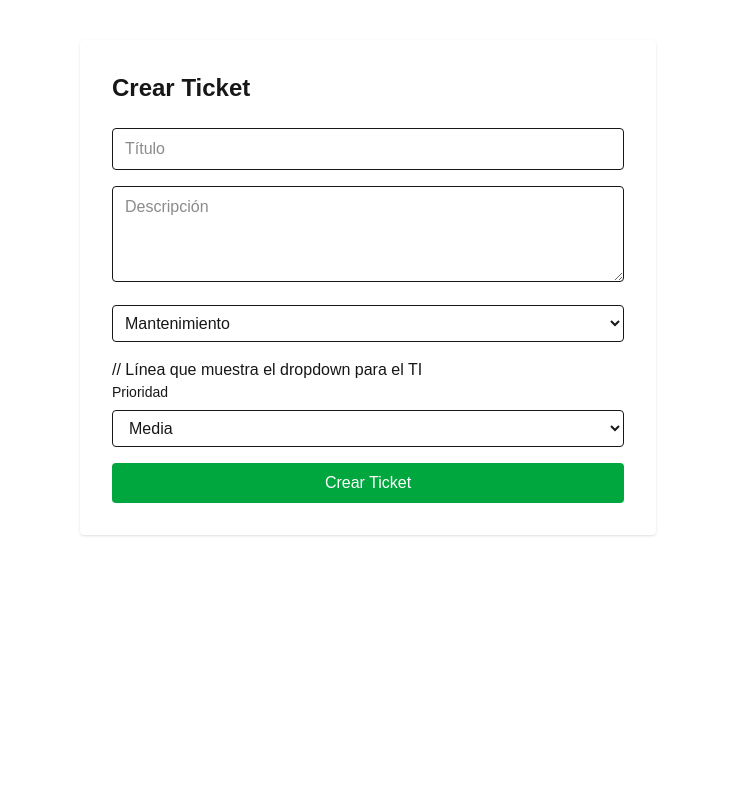
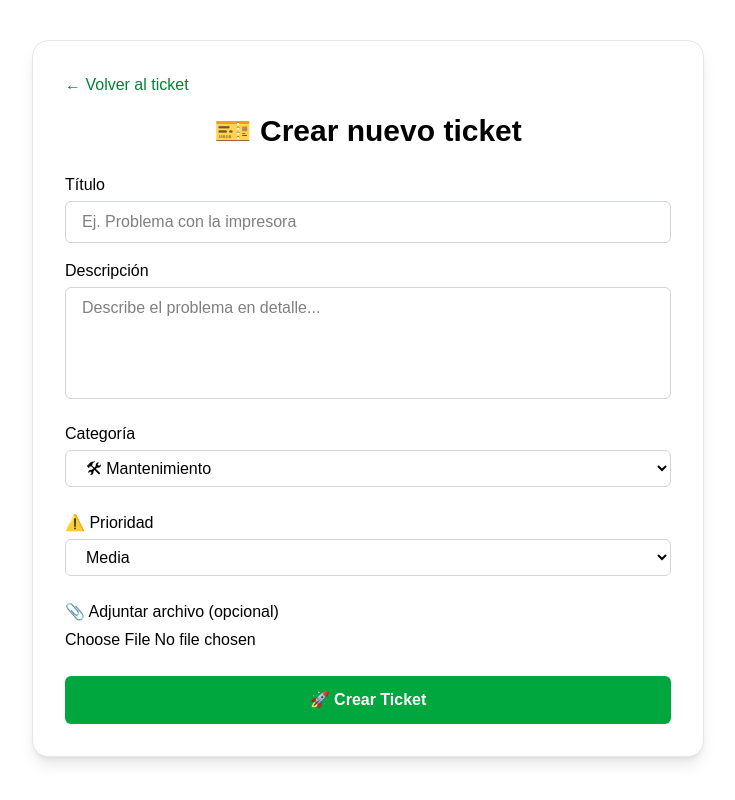
Before and after one commit to GIAN2015/tickets-front, a Next.js app: page /tickets/new in a window 1280 px wide. Shown: the whole page, without its empty margins (272-1007 px from the left). Built offline with nearby package versions, Linux system fonts and the light colour scheme.

Commit message:
last commit

```diff
--- a/package.json
+++ b/package.json
@@ -9,6 +9,7 @@
     "lint": "next lint"
   },
   "dependencies": {
+    "@emailjs/browser": "^4.4.1",
     "axios": "^1.10.0",
     "jwt-decode": "^4.0.0",
     "next": "^15.4.2",
--- a/src/app/dashboard/page.tsx
+++ b/src/app/dashboard/page.tsx
@@ -6,7 +6,7 @@ import TicketStatusChanger from '@/components/TicketStatusChanger';
 import Link from 'next/link';
 import { jwtDecode } from 'jwt-decode';
 import { useParams } from 'next/navigation';
-
+import { useRouter } from 'next/navigation';
 
 
 
@@ -17,7 +17,6 @@ interface Usuario {
   email: string;
   role: string;
 }
-
 export default function Dashboard() {
   const [tickets, setTickets] = useState([]);
   const [userRole, setUserRole] = useState('');
@@ -26,8 +25,13 @@ export default function Dashboard() {
   const [usuarios, setUsuarios] = useState<Usuario[]>([]);
   const [usuarioSeleccionado, setUsuarioSeleccionado] = useState<number | null>(null);
   const [userId, setUserId] = useState<number | null>(null);
+  const [estadoSeleccionado, setEstadoSeleccionado] = useState<string | null>(null);
+  const router = useRouter();
 
-
+  const handleLogout = () => {
+    localStorage.removeItem('token');
+    router.push('/login');
+  };
   const confirmarResolucion = async (ticketId: number) => {
     try {
       const data = await confirmarResolucionTicket(ticketId);
@@ -101,17 +105,61 @@ export default function Dashboard() {
       });
   }, []);
 
+
+
   return (
-    <div className="p-8">
-      <h1 className="text-2xl font-bold mb-4">Mis Tickets</h1>
-      <div className="mb-4">
-        <label className="block mb-1 text-sm font-medium text-gray-700">Filtrar por usuario:</label>
+    <div className="p-8 max-w-7xl mx-auto text-white">
+      {/* Botón de logout */}
+      <button
+        onClick={handleLogout}
+        className="flex items-center gap-2 px-4 py-2 bg-red-600 text-white rounded-xl hover:bg-red-700 transition duration-200 shadow-md mb-6"
+      >
+        <svg
+          xmlns="http://www.w3.org/2000/svg"
+          className="h-5 w-5"
+          fill="none"
+          viewBox="0 0 24 24"
+          stroke="currentColor"
+          strokeWidth={2}
+        >
+          <path
+            strokeLinecap="round"
+            strokeLinejoin="round"
+            d="M17 16l4-4m0 0l-4-4m4 4H7m6 4v1a2 2 0 11-4 0v-1m4-4V9a4 4 0 10-8 0v1"
+          />
+        </svg>
+        Cerrar sesión
+      </button>
+
+      <h1 className="text-3xl font-bold mb-6">📋 Mis Tickets</h1>
+
+      {/* Botones de navegación */}
+      <div className="flex flex-wrap gap-3 mb-6">
+        <Link
+          href="/tickets/new"
+          className="bg-blue-600 hover:bg-blue-700 text-white px-4 py-2 rounded font-medium transition"
+        >
+          ➕ Crear Nuevo Ticket
+        </Link>
+        <a
+          href="/tickets/completados"
+          className="bg-blue-600 hover:bg-blue-700 text-white px-4 py-2 rounded font-medium transition"
+        >
+          ✅ Ver Tickets Completados
+        </a>
+      </div>
+
+      {/* Filtros */}
+      <div className="flex flex-col md:flex-row gap-4 mb-6">
+        {userRole === 'ti' && (
+          <div className="flex flex-col">
+            <label className="text-sm font-semibold mb-1 ">👤 Filtrar por usuario:</label>
             <select
               value={usuarioSeleccionado ?? ''}
               onChange={(e) => setUsuarioSeleccionado(e.target.value ? parseInt(e.target.value) : null)}
-          className="border border-gray-300 rounded px-2 py-1"
+              className="border border-gray-500 rounded px-3 py-2 text-white"
             >
-          <option value="">Todos</option>
+              <option value="">Todos los usuarios</option>
               {usuarios.map((usuario) => (
                 <option key={usuario.id} value={usuario.id}>
                   {usuario.username || usuario.email}
@@ -119,97 +167,105 @@ export default function Dashboard() {
               ))}
             </select>
           </div>
-      <div className="grid grid-cols-1 gap-4">
+        )}
 
+        <div className="flex flex-col">
+          <label className="text-sm font-semibold mb-1">📌 Estado de Tickets:</label>
+          <select
+            value={estadoSeleccionado ?? ''}
+            onChange={(e) => setEstadoSeleccionado(e.target.value || null)}
+            className="border border-gray-500 rounded px-3 py-2 text-white"
+          >
+            <option value="">Todos los estados</option>
+            <option value="asignado">Asignado</option>
+            <option value="en progreso">En Progreso</option>
+            <option value="resuelto">Resuelto</option>
+          </select>
+        </div>
+      </div>
+
+      {/* Tabla de Tickets */}
+      <div className="overflow-x-auto">
+        <table className="min-w-full bg-gray-800 text-white border border-gray-600 rounded-lg">
+          <thead>
+            <tr className="bg-gray-700 text-left">
+              <th className="px-4 py-2 border border-gray-600">#</th>
+              <th className="px-4 py-2 border border-gray-600">Título</th>
+              <th className="px-4 py-2 border border-gray-600">Descripción</th>
+              <th className="px-4 py-2 border border-gray-600">Estado</th>
+              <th className="px-4 py-2 border border-gray-600">Prioridad</th>
+              <th className="px-4 py-2 border border-gray-600">Categoría</th>
+              <th className="px-4 py-2 border border-gray-600">Creador</th>
+              <th className="px-4 py-2 border border-gray-600">Solicitante</th>
+              <th className="px-4 py-2 border border-gray-600">Acciones</th>
+            </tr>
+          </thead>
+          <tbody>
             {tickets
+              .filter((ticket: any) => !estadoSeleccionado || ticket.status === estadoSeleccionado)
               .filter((ticket: any) => ticket.status !== 'completado')
-          .filter((ticket: any) => {
-            // Mostrar si fue creado por el usuario o solicitado por él
-            return (
+              .filter((ticket: any) =>
                 !usuarioSeleccionado ||
                 ticket.creator?.id === usuarioSeleccionado ||
                 ticket.usuarioSolicitante?.id === usuarioSeleccionado
-            );
-          })
-
-
-
-
-          .map((ticket: any) => (
-            <div key={ticket.id} className="p-4 border rounded shadow">
-              <h2 className="text-xl font-semibold">{ticket.title}</h2>
-              <p className="text-gray-600">{ticket.description}</p>
-              <p className="text-sm text-blue-600">Estado: {ticket.status}</p>
-              <p className="text-sm text-red-600">Prioridad: {ticket.prioridad}</p>
-              <p className="text-sm text-green-600">Categoría: {ticket.categoria}</p>
-              {ticket.creator && (
-                <><p className="text-sm text-gray-500">
-                  Creado por: {ticket.creator.username || ticket.creator.email}
-                </p><p className="text-sm text-gray-500">
-                    Solicitante: {ticket.usuarioSolicitante?.username || 'Ninguno'}                  </p></>
-
-
-              )}
+              )
+              .sort((a: any, b: any) => new Date(b.createdAt).getTime() - new Date(a.createdAt).getTime())
+              .map((ticket: any, index: number) => (
+                <tr key={ticket.id} className="border-t border-gray-700">
+                  <td className="px-4 py-2">{index + 1}</td>
+                  <td className="px-4 py-2">{ticket.title}</td>
+                  <td className="px-4 py-2">{ticket.description}</td>
+                  <td className="px-4 py-2">{ticket.status}</td>
+                  <td className="px-4 py-2">{ticket.prioridad}</td>
+                  <td className="px-4 py-2">{ticket.categoria}</td>
+                  <td className="px-4 py-2">
+                    {ticket.creator?.username || ticket.creator?.email}
+                  </td>
+                  <td className="px-4 py-2">
+                    {ticket.usuarioSolicitante?.username || 'Ninguno'}
+                  </td>
+                  <td className="px-4 py-2 space-y-1">
                     <TicketStatusChanger
                       ticketId={ticket.id}
                       currentStatus={ticket.status}
                       currentPrioridad={ticket.prioridad}
                       confirmadoPorUsuario={ticket.confirmadoPorUsuario}
-                rechazadoPorUsuario={ticket.rechazadoPorUsuario
-                }
+                      rechazadoPorUsuario={ticket.rechazadoPorUsuario}
                       onStatusChanged={(newStatus) => {
-                  setTickets(prev =>
-                    prev.map(t =>
-                      t.id === ticket.id ? { ...t, status: newStatus } : t
-                    )
+                        setTickets((prev) =>
+                          prev.map((t) => (t.id === ticket.id ? { ...t, status: newStatus } : t))
                         );
                       }}
                       onPrioridadChanged={(newPrioridad) => {
-                  setTickets(prev =>
-                    prev.map(t =>
-                      t.id === ticket.id ? { ...t, prioridad: newPrioridad } : t
-                    )
+                        setTickets((prev) =>
+                          prev.map((t) => (t.id === ticket.id ? { ...t, prioridad: newPrioridad } : t))
                         );
                       }}
                     />
-
                     {userRole === 'user' &&
                       ticket.status === 'resuelto' &&
-                !ticket.confirmadoPorUsuario && ( // esta línea es clave
-                  <div className="flex gap-2 mt-2">
+                      !ticket.confirmadoPorUsuario && (
+                        <div className="flex flex-col gap-2 mt-2">
                           <button
                             onClick={() => confirmarResolucion(ticket.id)}
-                      className="bg-green-500 text-white px-4 py-1 rounded"
+                            className="bg-green-600 hover:bg-green-700 text-white px-2 py-1 rounded text-xs"
                           >
-                      Confirmar resolución
+                            ✅ Confirmar
                           </button>
                           <button
                             onClick={() => rechazarResolucion(ticket.id)}
-                      className="bg-red-500 text-white px-4 py-1 rounded"
+                            className="bg-red-600 hover:bg-red-700 text-white px-2 py-1 rounded text-xs"
                           >
-                      Rechazar resolución
+                            ❌ Rechazar
                           </button>
                         </div>
                       )}
-
-
-
+                  </td>
+                </tr>
+              ))}
+          </tbody>
+        </table>
       </div>
-          ))}
-      </div>
-
-
-      <Link
-        href="/tickets/new"
-        className="inline-block bg-blue-600 text-white px-4 py-2 rounded mb-4 mt-6"
-      >
-        Crear Nuevo Ticket
-      </Link>
-
-      <a href="/tickets/completados" className="block px-4 py-2 hover:bg-gray-100">
-        Ver Tickets Completados
-      </a>
-
     </div>
   );
 }
--- a/src/app/tickets/new/page.tsx
+++ b/src/app/tickets/new/page.tsx
@@ -4,7 +4,7 @@ import { useState, useEffect } from 'react';
 import { useRouter } from 'next/navigation';
 import { createTicket, getUsuarios } from '@/lib/api';
 import { jwtDecode } from 'jwt-decode';
-
+import emailjs from '@emailjs/browser';
 interface DecodedUser {
   id: number;
   role: 'user' | 'ti' | 'admin'; // ajusta si hay más roles
@@ -28,14 +28,18 @@ export default function NewTicketPage() {
   const [estado, setEstado] = useState('Pendiente');
   const [role, setRole] = useState('');
   const [user, setUser] = useState<DecodedUser | null>(null);
+  const [usuarioSolicitanteEmail, setUsuarioSolicitanteEmail] = useState('');
+
   const categorias = [
-    { label: 'Mantenimiento', value: 'mantenimiento' },
-    { label: 'Hardware', value: 'hardware' },
-    { label: 'Software', value: 'software' },
-    { label: 'Redes', value: 'redes' },
-    { label: 'Otros', value: 'otros' },
+    { label: '🛠 Mantenimiento', value: 'mantenimiento' },
+    { label: '💻 Hardware', value: 'hardware' },
+    { label: '🧑‍💻 Software', value: 'software' },
+    { label: '🌐 Redes', value: 'redes' },
+    { label: '📦 Otros', value: 'otros' },
   ];
+
   const [categoria, setCategoria] = useState('mantenimiento');
+  const [file, setFile] = useState<File | null>(null);
 
 
 
@@ -94,7 +98,7 @@ export default function NewTicketPage() {
       });
       const data = await res.json();
 
-      console.log('Respuesta cruda:', data); // 👈 revisa esto
+      console.log('Respuesta cruda:', data);
 
       setUsuarios(data);
     } catch (error) {
@@ -128,6 +132,12 @@ export default function NewTicketPage() {
         creatorId: creadoPorId, // 👈 ahora es un número correcto
       };
 
+      if (file) {
+        const formData = new FormData();
+        formData.append('archivo', file); // nombre del campo que tu backend espera
+        // Aquí puedes usar formData para enviar el archivo si tu backend lo espera
+        // Por ejemplo: await createTicket(formData, token);
+      }
       // Si el usuario es TI, debe seleccionar un solicitante
       if (decoded.role.toLowerCase() === 'ti') {
         if (!usuarioSolicitanteId) {
@@ -138,43 +148,88 @@ export default function NewTicketPage() {
         ticketData.usuarioSolicitanteId = Number(usuarioSolicitanteId); // 👈 asegúrate de que es número
       }
 
-      console.log('Datos que se envían:', ticketData); // ✅ solo aquí, cuando todo esté listo
+      console.log('Datos que se envían:', ticketData);
       await createTicket(ticketData, token);
+      const nuevoTicket = await createTicket(ticketData, token);
 
-      alert('Ticket creado con éxito');
+
+      const fechaActual = new Date().toLocaleString();
+
+      // const templateParams = {
+      //   id: nuevoTicket.id,
+      //   name: decoded.username,
+      //   email: usuarioSolicitanteEmail || (usuarios.find(u => u.id === Number(usuarioSolicitanteId))?.email ?? ''), // 👈 Aquí se usa el solicitante si existe
+      //   // email2: decoded.email,
+      //   title,
+      //   category: categoria,
+      //   priority: prioridad,
+      //   message: description,
+      //   time: fechaActual,
+      // };
+
+      // await emailjs.send(
+      //   'service_abc123',
+      //   'template_j8exnay',
+      //   templateParams,
+      //   'FBQ9PmnOeJKELISx3'
+      // );
+
+      alert('Ticket creado y notificación enviada con éxito');
       router.push('/dashboard');
     } catch (err) {
       console.error(err);
-      alert('Error al crear ticket');
+      alert('Error al crear ticket o enviar correo');
     }
   }
 
 
 
   return (
-    <div className="max-w-xl mx-auto mt-10 bg-white p-8 rounded shadow">
-      <h1 className="text-2xl font-bold mb-6">Crear Ticket</h1>
-      <form onSubmit={handleSubmit} className="space-y-4">
+
+    <div className="max-w-2xl mx-auto mt-10 bg-white p-8 rounded-2xl shadow-lg border border-gray-200">
+      {/* Botón de volver */}
+      <button
+        type="button"
+        onClick={() => router.push('/dashboard')}
+        className="mb-4 flex items-center text-green-700 hover:text-green-900 font-medium transition"
+      >
+        ← Volver al ticket
+      </button>
+
+      {/* Título */}
+      <h1 className="text-3xl font-bold text-black mb-6 text-center">🎫 Crear nuevo ticket</h1>
+
+      <form onSubmit={handleSubmit} className="space-y-6">
+        <div className="space-y-4">
+          <div>
+            <label className="block font-medium text-black mb-1">Título</label>
             <input
               type="text"
-          placeholder="Título"
               value={title}
               onChange={(e) => setTitle(e.target.value)}
+              placeholder="Ej. Problema con la impresora"
               required
-          className="w-full border px-3 py-2 rounded"
+              className="w-full border border-gray-300 px-4 py-2 rounded-md focus:ring-2 focus:ring-green-500 outline-none text-black"
             />
+          </div>
 
+          <div>
+            <label className="block font-medium text-black mb-1">Descripción</label>
             <textarea
-          placeholder="Descripción"
               value={description}
               onChange={(e) => setDescription(e.target.value)}
+              placeholder="Describe el problema en detalle..."
               required
-          className="w-full border px-3 py-2 rounded h-24"
+              className="w-full border border-gray-300 px-4 py-2 rounded-md h-28 resize-none focus:ring-2 focus:ring-green-500 outline-none text-black"
             />
+          </div>
+
+          <div>
+            <label className="block font-medium text-black mb-1">Categoría</label>
             <select
               value={categoria}
               onChange={(e) => setCategoria(e.target.value)}
-          className="w-full p-2 border rounded"
+              className="w-full border border-gray-300 px-4 py-2 rounded-md focus:ring-2 focus:ring-green-500 outline-none text-black"
             >
               {categorias.map((cat) => (
                 <option key={cat.value} value={cat.value}>
@@ -182,16 +237,19 @@ export default function NewTicketPage() {
                 </option>
               ))}
             </select>
-        // Línea que muestra el dropdown para el TI
+          </div>
+        </div>
+
         {user?.role === 'ti' && (
           <div>
-            <label className="block mb-1">Usuario solicitante</label>
+            <label className="block font-medium text-black mb-1">👤 Usuario solicitante</label>
             <select
               value={usuarioSolicitanteId}
               onChange={(e) => setUsuarioSolicitanteId(e.target.value)}
-              className="w-full border border-gray-300 rounded px-3 py-2"
+              required
+              className="w-full border border-gray-300 px-4 py-2 rounded-md focus:ring-2 focus:ring-green-500 outline-none text-black"
             >
-              <option value="">Seleccione un usuario</option>
+              <option value="">-- Selecciona un usuario --</option>
               {usuarios.map((usuario) => (
                 <option key={usuario.id} value={usuario.id}>
                   {usuario.username || usuario.email}
@@ -201,38 +259,42 @@ export default function NewTicketPage() {
           </div>
         )}
 
-
-
-
-
-
-
-
-        <div className="flex flex-col gap-2">
-          <label className="text-sm font-medium">Prioridad</label>
+        <div>
+          <label className="block font-medium text-black mb-1">⚠️ Prioridad</label>
           <select
             value={prioridad}
             onChange={(e) => setPrioridad(e.target.value)}
-            className="w-full border px-3 py-2 rounded"
+            className="w-full border border-gray-300 px-4 py-2 rounded-md focus:ring-2 focus:ring-green-500 outline-none text-black"
           >
-            <option value="muy bajo">Muy Bajo</option>
+            <option value="muy_bajo">Muy Bajo</option>
             <option value="bajo">Bajo</option>
             <option value="media">Media</option>
             <option value="alta">Alta</option>
-            <option value="muy alta">Muy Alta</option>
+            <option value="muy_alta">Muy Alta</option>
           </select>
         </div>
-
-
-
+        <div>
+          <label className="block font-medium text-black mb-1">📎 Adjuntar archivo (opcional)</label>
+          <input
+            type="file"
+            accept=".pdf,image/*"
+            onChange={(e) => {
+              if (e.target.files) {
+                setFile(e.target.files[0]);
+              }
+            }}
+            className="w-full text-black"
+          />
+        </div>
 
         <button
           type="submit"
-          className="w-full bg-green-600 text-white py-2 rounded hover:bg-green-700"
+          className="w-full bg-green-600 text-white font-semibold py-3 rounded-md hover:bg-green-700 transition duration-200"
         >
-          Crear Ticket
+          🚀 Crear Ticket
         </button>
       </form>
     </div>
+
   );
 }
--- a/src/lib/api.ts
+++ b/src/lib/api.ts
@@ -55,6 +55,7 @@ export async function getTickets(token: string) {
 
 export async function createTicket(
   data: {
+
     title: string;
     description: string;
     categoria: string;
```
Also changed, not shown: src/app/tickets/completados/page.tsx (+39 -13 lines), src/components/TicketStatusChanger.tsx (+29 -2 lines), src/lib/email.ts (added, +31 -0 lines), 1 other file (tests, documents, lock files or other folders). Lines whose indentation alone changed are shown as unchanged.
